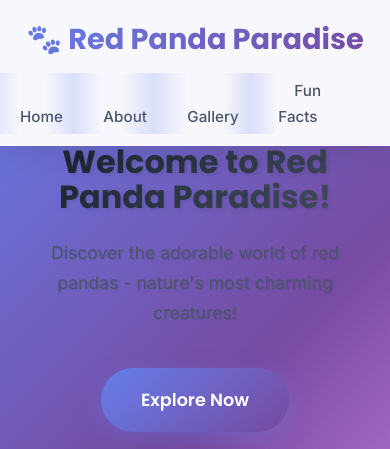
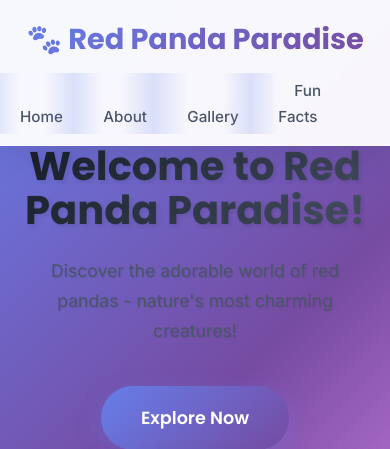
Before and after one commit to Alyssou/Red_Pandas-CD, a website: page index.html in a window 390 px wide. Shown: the top 449 px of the page. Drawn offline with Linux system fonts and the light colour scheme.

Commit message:
Resolved Linting Errors

```diff
--- a/style.css
+++ b/style.css
@@ -576,6 +576,9 @@ footer p {
         height: 320px;
     }
 
+    .hero-content h2 {
+        font-size: 2.5rem;
+    }
 
     .hero-content p {
         font-size: 1.1rem;
```
Also changed, not shown: .stylelintrc.json.
